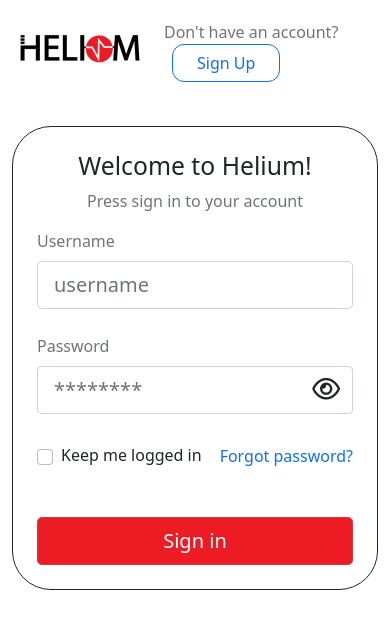
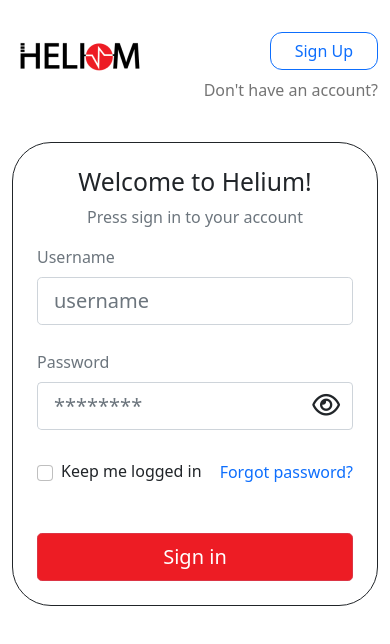
Before and after one commit to Austinet/pmmsForms, a plain HTML site: page index.html in a window 390 px wide. Drawn offline with Linux system fonts and the light colour scheme.

Commit message:
ft: edited navBar

```diff
--- a/css/styles.css
+++ b/css/styles.css
@@ -40,9 +40,16 @@
     font-style: italic;
 }
 
-@media(max-width: 450px) {
+
+@media(max-width: 460px) {
     .fs-5 {
         font-size: 1rem !important;
+    }
+    .reverse {
+        flex-direction: column-reverse;
+        justify-content: flex-end;
+        text-align: right;
+        padding-top: 1.5rem;
     }
 }
 
--- a/index.html
+++ b/index.html
@@ -11,20 +11,35 @@
 </head>
 <body>
     <header>
-        <nav class="navbar navbar-expand navbar-light py-3">
+        <!-- <nav class="navbar navbar-expand navbar-light py-3 justify-content-between">
             <div class="container">
               <a class="navbar-brand" href="./index.html">
                 <img src="img/helium logo.png" alt="Helium logo">
               </a>
-                <div class="ms-auto">
+                <div class="ms-auto d-sm-flex">
                   <span class="navbar-text">
                      Don't have an account?
                   </span>
-                  <span class="nv-item ms-lg-4 ms-2">
+                  <span class="nav-item ms-lg-4 ms-2">
                     <a class="btn btn-outline-primary px-4 rounded-pill" href="./signUp.html">Sign Up</a>
                   </span>
                 </div>
-              <!-- </div> -->
+              </div> -->
+
+        </nav>
+          <nav class="navbar navbar-light navbar-expan">
+            <div class="container flex-nowrap">
+              <a class="navbar-brand" href="./index.html">
+                <img src="img/helium logo.png" alt="Helium logo">
+              </a>
+              <div class="ms-auto d-flex reverse">
+                <span class="navbar-text d-block">
+                   Don't have an account?
+                </span>
+                <span class="ms-lg-4 ms-2 d-block">
+                  <a class="btn btn-outline-primary px-4 rounded-pill" href="./signUp.html">Sign Up</a>
+                </span>
+              </div>
             </div>
           </nav>
     </header>
```
